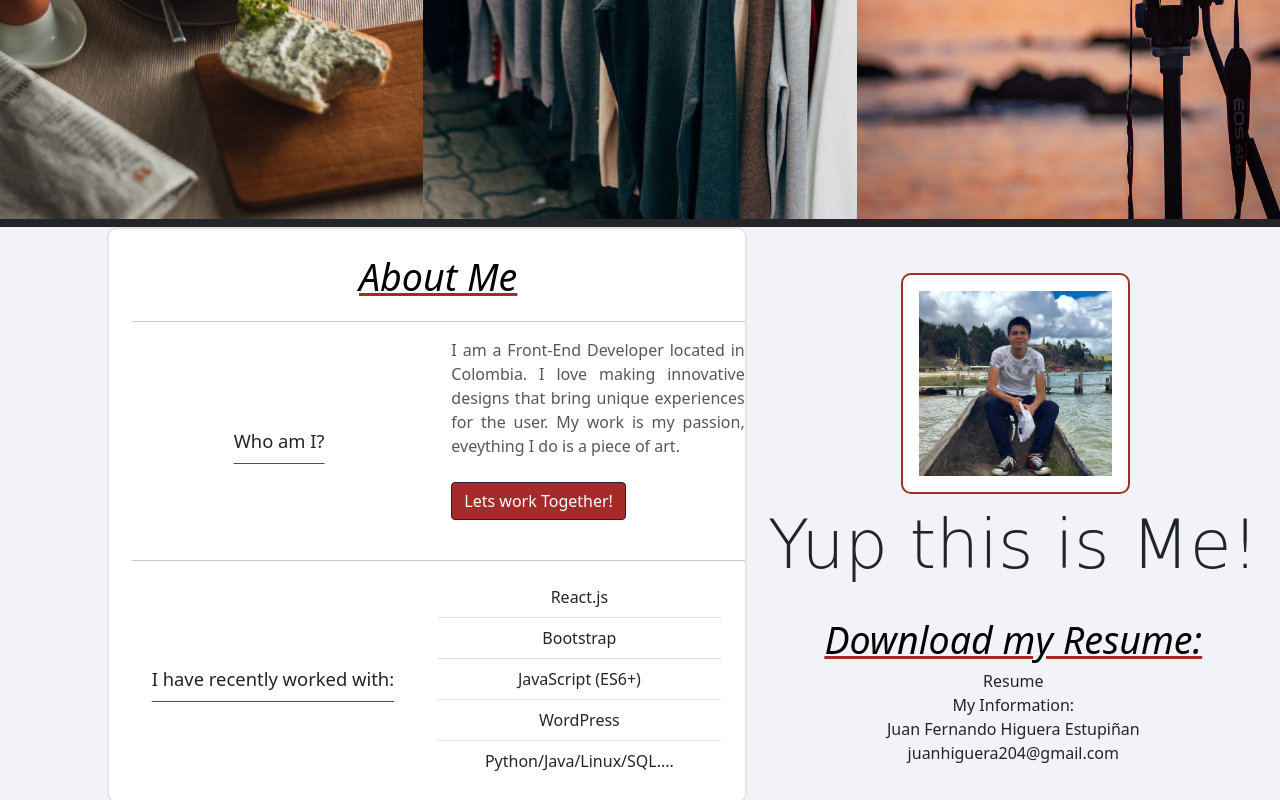
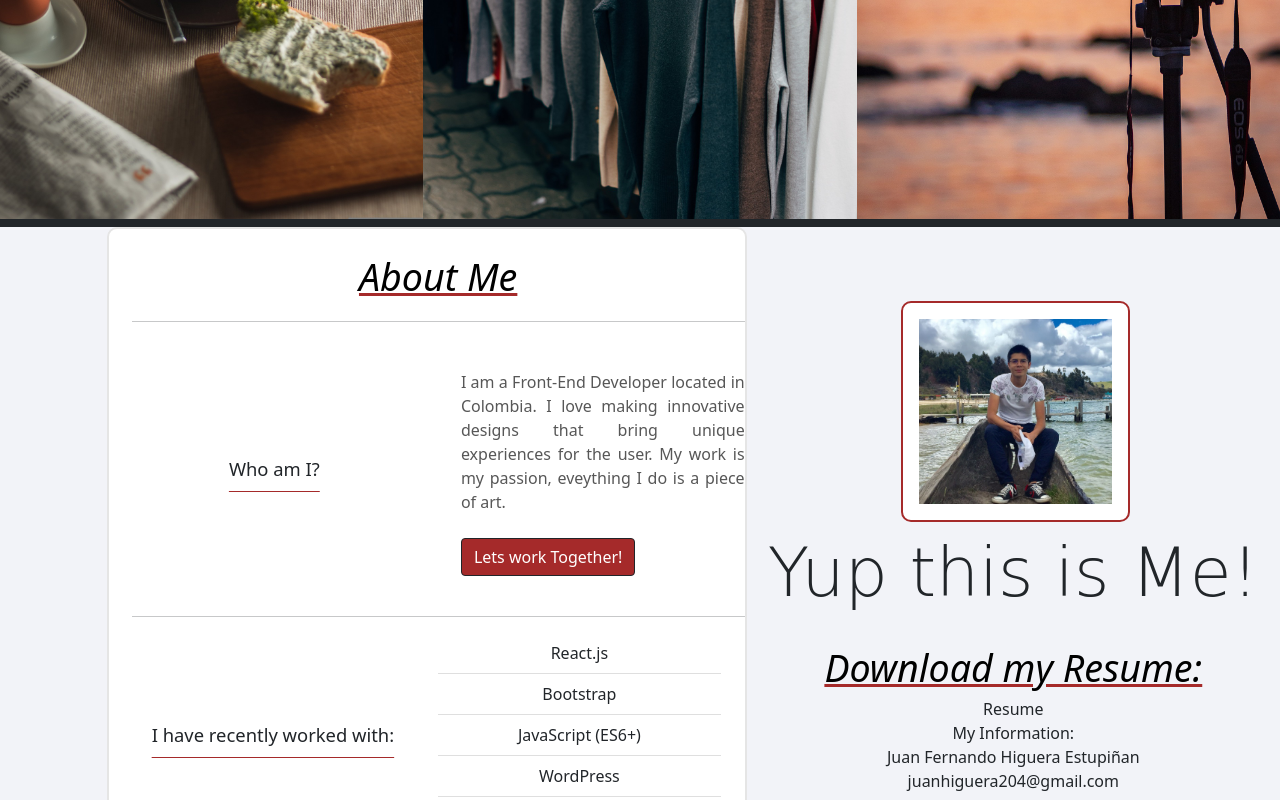
Before and after one commit to Funa11500/juanwebdev.github.io, a website: page projects.html in a window 1280 px wide. Shown: the part 552-1352 px from the top of the page. Drawn offline with nearby package versions, Linux system fonts and the light colour scheme; a web font is replaced by a local one.

Commit message:
Update style.css

```diff
--- a/css/style.css
+++ b/css/style.css
@@ -276,8 +276,9 @@ text-decoration-color:#A52A2A
 
 .info{
   text-align:justify;
-  padding-left: 1vw;
   color: #575757;
+  padding-left: 5%;
+  padding-top: 5%;
 }
 
 .footer{
```
